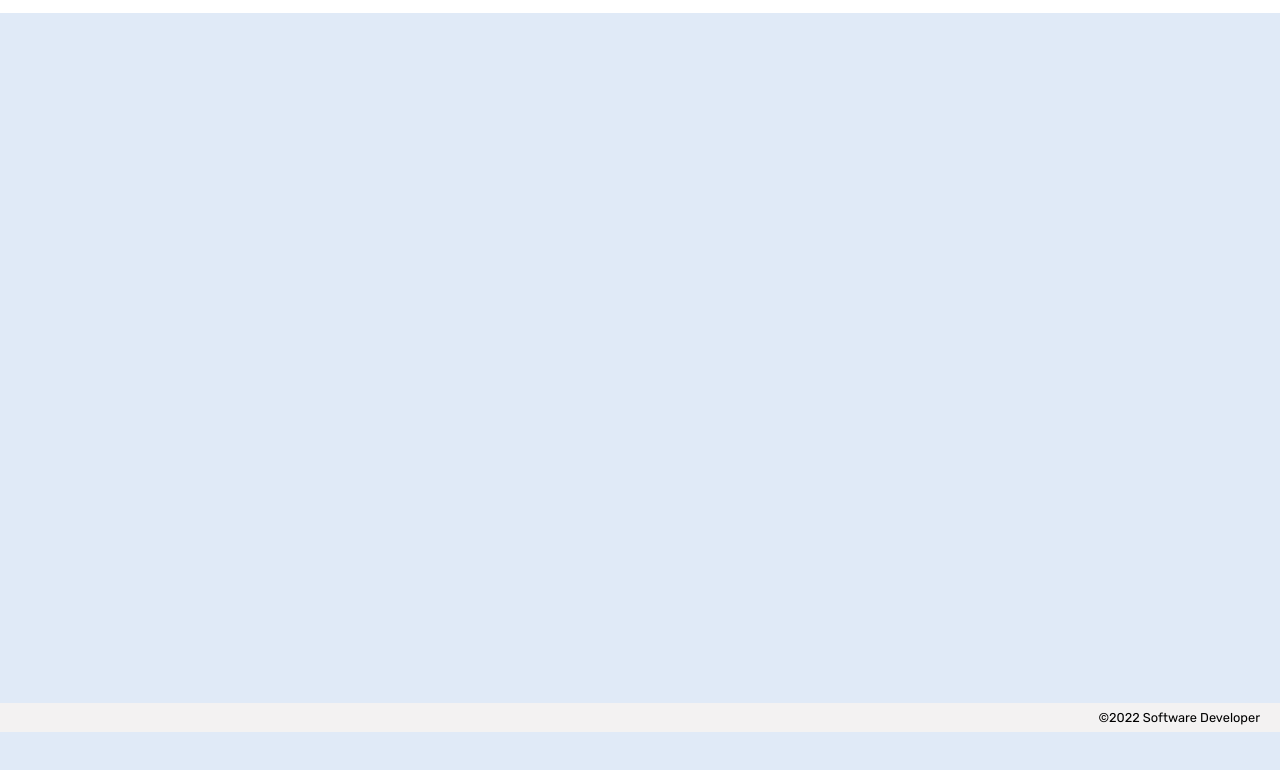
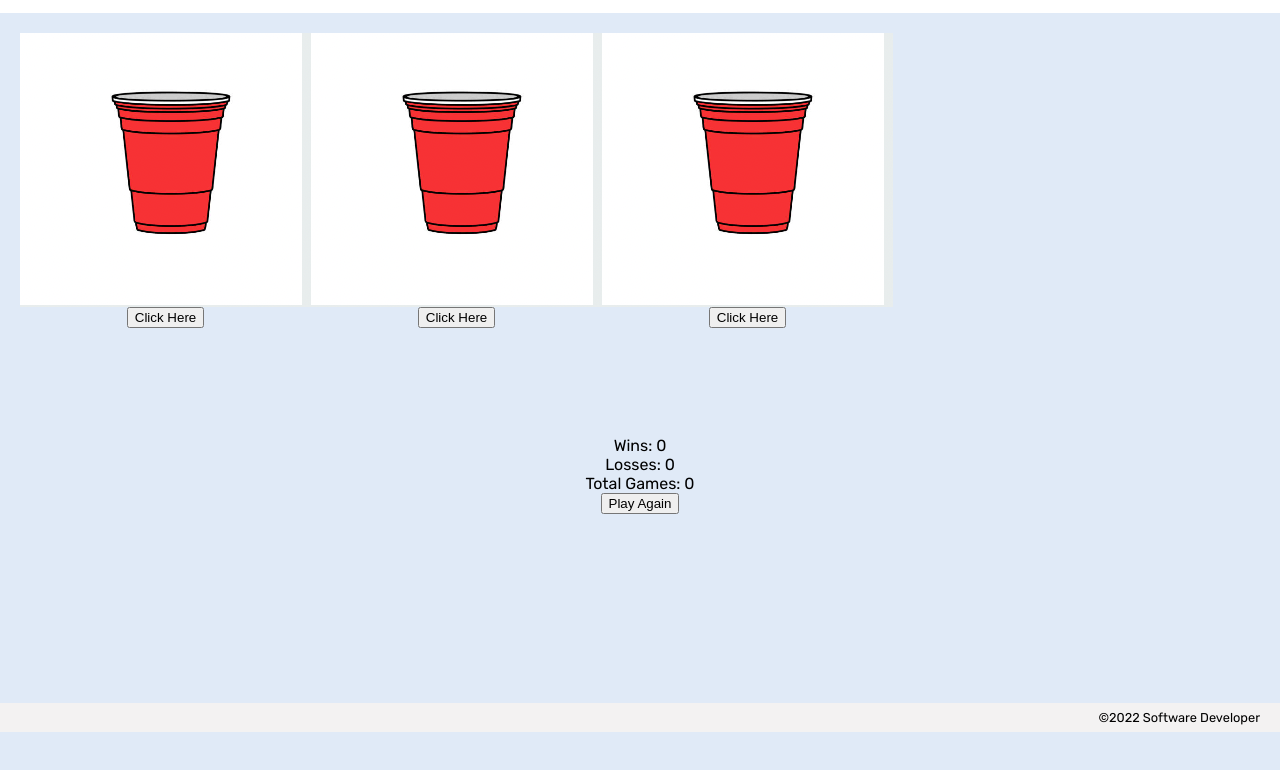
Before and after one commit to andrewjamesboyle/shell-game, a plain HTML site: page index.html in a window 1280 px wide. Shown: the part 68-838 px from the top of the page. Before the commit the page ends 800 px from the top, so only its background shows below. Drawn offline with Linux system fonts and the light colour scheme.

Commit message:
sorry Clare I forgot to commit earlier

```diff
--- a/app.js
+++ b/app.js
@@ -1,4 +1,38 @@
 // import functions and grab DOM elements
+const cupOneImg = document.getElementById('cup-one-image');
+const cupTwoImg = document.getElementById('cup-two-image');
+const cupThreeImg = document.getElementById('cup-three-img');
+
+const cupOneButton = document.getElementById('cup-one-button');
+const cupTwoButton = document.getElementById('cup-two-button');
+const cupThreeButton = document.getElementById('cup-three-button');
+
+const winsEl = document.getElementById('wins');
+const lossesEl = document.getElementById('losses');
+const totalEl = document.getElementById('total');
+
+const resetButton = document.getElementById('play-again');
+
+const hidingSpot = document.getElementsByClassName('hiding-spot');
+
+let wins = 0;
+let losses = 0;
+let total = 0;
+
+function resetCups() {
+  cupOneImg.src = '/assets/cup.png';
+  cupTwoImg.src = '/assets/cup.png';
+  cupThreeImg.src = '/assets/cup.png';
+}
+
+function displayScore() {
+  winsEl.textContent = wins;
+  lossesEl.textContent = losses;
+  totalEl.textContent = total;
+}
+
+
+
 
 // let state
 
--- a/index.html
+++ b/index.html
@@ -22,7 +22,26 @@
     </header>
 
     <main>
-
+        <div class="cups">
+            <div id="cup-one">
+                <img src="/assets/cup.png" id="cup-one-image" class="hiding-spot" />
+                <button id="cup-one-button">Click Here</button>
+            </div>
+            <div id="cup-two">
+                <img src="/assets/cup.png" id="cup-two-image" class="hiding-spot" />
+                <button id="cup-two-button">Click Here</button>
+            </div>
+            <div id="cup-three">
+                <img src="/assets/cup.png" id="cup-three-image" class="hiding-spot" />
+                <button id="cup-three-button">Click Here</button>
+            </div>
+        </div>
+        <div class="score">
+            <div id="wins">Wins: <span id="wins">0</span></div>
+            <div id="losses">Losses: <span id="losses">0</span></div>
+            <div id="total">Total Games: <span id="total">0</span></div>
+            <button id="play-again">Play Again</button>
+        </div>
     </main>
 
     <footer>&copy;2022 Software Developer</footer>
--- a/styles/global.css
+++ b/styles/global.css
@@ -22,6 +22,25 @@ header {
 
 main {
     padding: 20px;
+    display: grid;
+    grid-template-rows: 1fr 1fr 1fr;
+}
+
+.cups {
+    display: flex;
+}
+
+#cup-one, #cup-two, #cup-three {
+    display: flex;
+    flex-direction: column;
+    align-items: center;
+}
+
+.score {
+    display: flex;
+    flex-direction: column;
+    align-items: center;
+    justify-content: center;
 }
 
 footer {
```
Also changed, not shown: assets/cup-winner.png (added), assets/cup.png (added).
